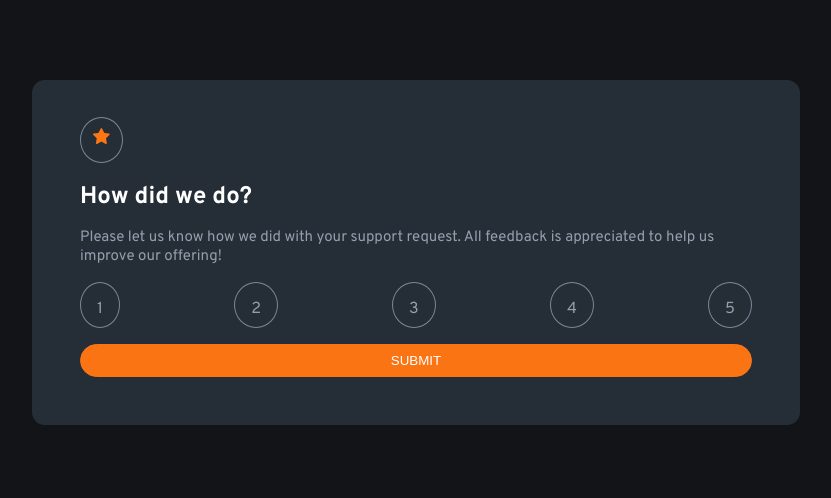
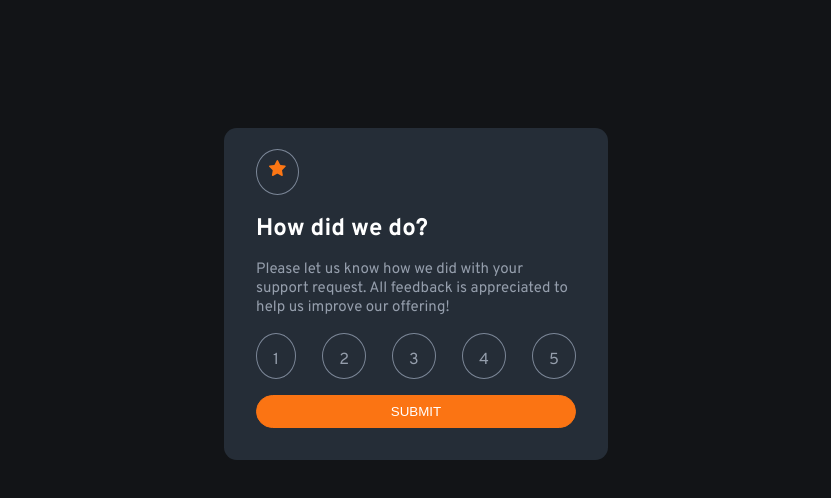
Before and after one commit to Clinton-dev/rating-component, an Angular app: page / in a window 1280 px wide. Shown: the top 498 px of the page, without its empty margins (224-1055 px from the left). Built offline with nearby package versions, Linux system fonts and the light colour scheme.

Commit message:
Add media query for desktop device

```diff
--- a/src/styles.css
+++ b/src/styles.css
@@ -70,3 +70,19 @@ h2 {
         padding: 3rem;
     }
 }
+
+@media only screen and (min-width: 992px) {
+    .card {
+        width: 45%;
+        margin: 5rem auto;
+        padding: 2rem;
+    }
+}
+
+@media only screen and (min-width: 1200px) {
+    .card {
+        width: 30%;
+        margin: 8rem auto;
+        padding: 2rem;
+    }
+}
```
